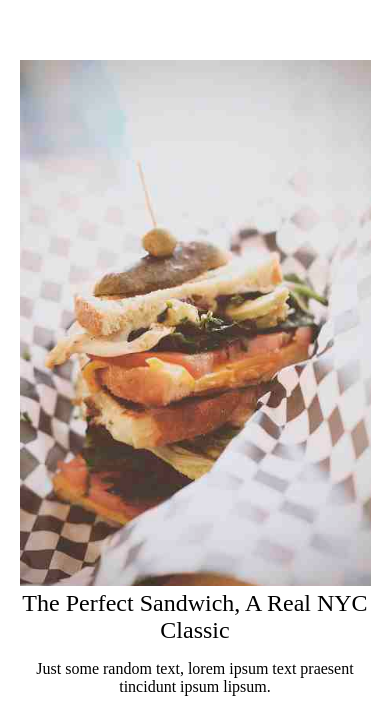
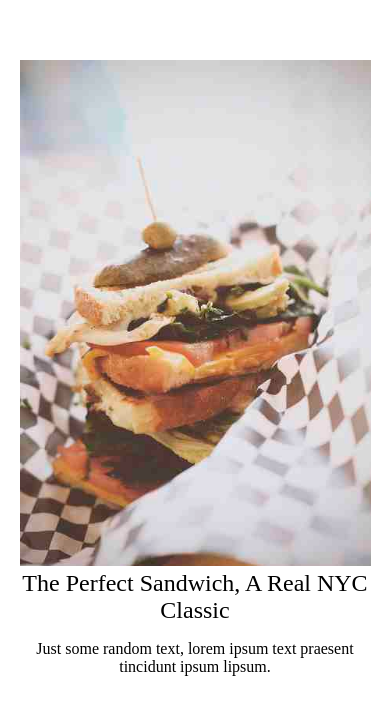
Before and after one commit to RashJrEdmund/My-food, a plain HTML site: page index.html in a window 390 px wide. Shown: the part 73-774 px from the top of the page. Drawn offline with Linux system fonts and the light colour scheme.

Commit message:
adjusted image widths

```diff
--- a/assets/styles/style.css
+++ b/assets/styles/style.css
@@ -201,6 +201,11 @@ footer {
     grid-template-columns: 1fr;
   }
 
+  .food-figure img {
+    width: 100%;
+    max-height: 60vh;
+  }
+
   footer {
     grid-template-columns: 1fr;
   }
```
